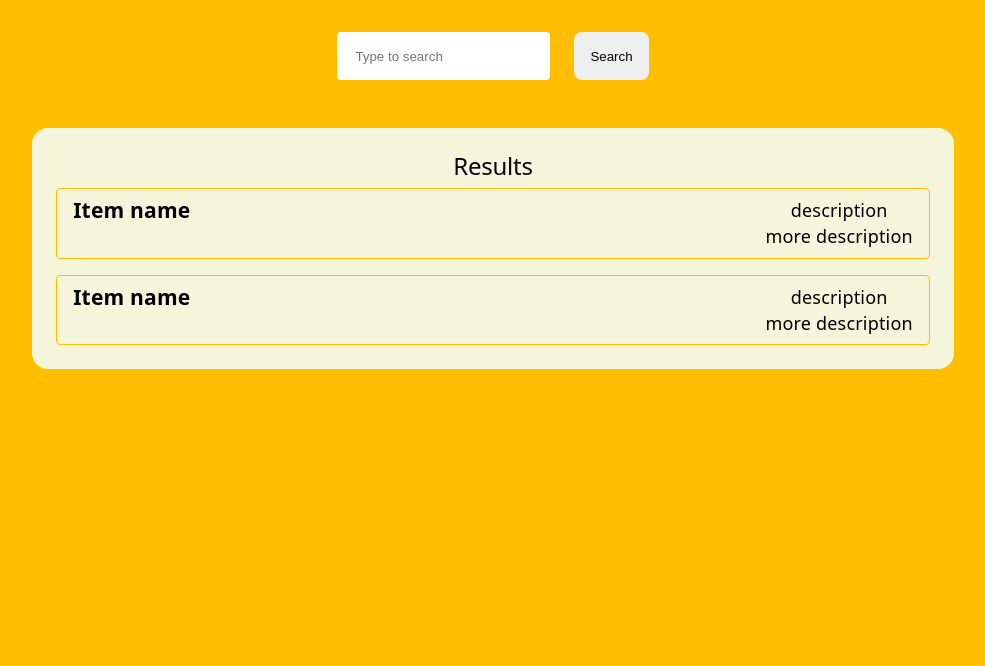
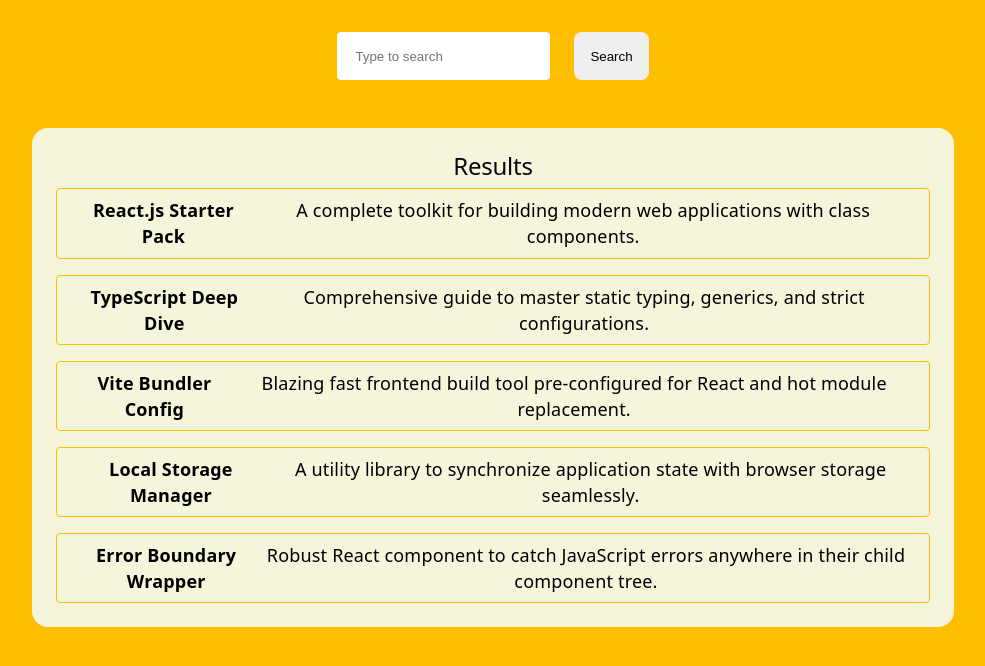
Before and after one commit to itsneedtoknow/rss-react, a React (Vite) app: page / in a window 1280 px wide. Shown: the top 666 px of the page, without its empty margins (147-1132 px from the left). Built offline with nearby package versions, Linux system fonts and the light colour scheme.

Commit message:
feat: add filter to search results

```diff
--- a/src/App.tsx
+++ b/src/App.tsx
@@ -1,47 +1,53 @@
 import { Component, type ReactNode, type SubmitEvent } from "react";
 import "./App.css";
 import { SearchForm } from "./components/SearchForm";
+import { SearchResults } from "./components/SearchResults";
+import { SearchItems } from "./data/searchItems";
 
 class App extends Component {
   state = {
-    query: "",
+    query: localStorage.getItem("query") ?? "",
+    filteredResults: [],
   };
+  componentDidMount() {
+    this.handleFilter(this.state.query);
+  }
   handleSubmit = (e: SubmitEvent<HTMLFormElement>, newQuery: string) => {
     this.setState({ query: newQuery });
-    console.log(newQuery);
+    this.handleFilter(newQuery);
+  };
+  handleFilter = (searchQuery: string) => {
+    const filtered = SearchItems.filter((item) => {
+      if (searchQuery.trim() === "") {
+        return true;
+      }
+      return (
+        item.name.toLowerCase().includes(searchQuery.toLowerCase()) ||
+        item.description.toLowerCase().includes(searchQuery.toLowerCase())
+      );
+    });
+    this.setState({ filteredResults: filtered });
+  };
+  handleLiveInputChange = (currentValue: string) => {
+    this.setState({ query: currentValue });
+    this.handleFilter(currentValue);
   };
   render(): ReactNode {
-    console.log(localStorage.getItem("query"));
     const { query } = this.state;
     return (
       <>
         <section className="search-section search">
           <div className="search__form">
             <div className="container-wrapper">
-              <SearchForm onSubmit={this.handleSubmit} query={query} />
+              <SearchForm
+                onSubmit={this.handleSubmit}
+                query={query}
+                onInputChange={this.handleLiveInputChange}
+              />
             </div>
           </div>
-          <div className="search__result">
-            <div className="container-wrapper">
-              <h2>Results</h2>
-              <ul className="result__list">
-                <li className="result__item">
-                  <h3 className="item__name">Item name</h3>
-                  <div className="item__description">
-                    <p>description</p>
-                    <p>more description</p>
-                  </div>
-                </li>
-                <li className="result__item">
-                  <h3 className="item__name">Item name</h3>
-                  <div className="item__description">
-                    <p>description</p>
-                    <p>more description</p>
-                  </div>
-                </li>
-              </ul>
-            </div>
-          </div>
+
+          <SearchResults items={this.state.filteredResults} />
         </section>
       </>
     );
--- /dev/null
+++ b/src/components/ResultItem.tsx
@@ -0,0 +1,14 @@
+import { Component, type ReactNode } from "react";
+import { type SearchItem } from "../data/searchItems";
+
+export class ResultItem extends Component<SearchItem> {
+  render(): ReactNode {
+    const { id, name, description } = this.props;
+    return (
+      <li className="result__item" id={id}>
+        <h4>{name}</h4>
+        <p>{description}</p>
+      </li>
+    );
+  }
+}
--- a/src/components/SearchForm.tsx
+++ b/src/components/SearchForm.tsx
@@ -8,6 +8,7 @@
 
 export class SearchForm extends Component<{
   query: string;
+  onInputChange: (inputValue: string) => void;
   onSubmit: (e: SubmitEvent<HTMLFormElement>, inputValue: string) => void;
 }> {
   state = {
@@ -15,6 +16,7 @@
   };
   handleInputChange = (e: ChangeEvent<HTMLInputElement>) => {
     this.setState({ inputValue: e.target.value });
+    this.props.onInputChange(e.target.value);
     if (e.target.value.trim() === "") {
       localStorage.removeItem("query");
     } else {
--- /dev/null
+++ b/src/components/SearchResults.tsx
@@ -0,0 +1,44 @@
+import { Component, type ReactNode } from "react";
+import { ResultItem } from "./ResultItem";
+//import { SearchItems } from "../data/searchItems";
+import { type SearchItem } from "../data/searchItems";
+
+interface SearchResultsProps {
+  items: SearchItem[];
+}
+export class SearchResults extends Component<SearchResultsProps> {
+  render(): ReactNode {
+    const { items } = this.props;
+    if (items.length > 0) {
+      return (
+        <>
+          <div className="search__result">
+            <div className="container-wrapper">
+              <h2>Results</h2>
+              <ul className="result__list">
+                {items.map((item) => {
+                  return (
+                    <ResultItem
+                      key={item.id}
+                      id={item.id}
+                      name={item.name}
+                      description={item.description}
+                    />
+                  );
+                })}
+              </ul>
+            </div>
+          </div>
+        </>
+      );
+    } else {
+      return (
+        <div className="search__result">
+          <div className="container-wrapper">
+            <p className="no-results">No items found matching your search.</p>
+          </div>
+        </div>
+      );
+    }
+  }
+}
--- /dev/null
+++ b/src/data/searchItems.ts
@@ -0,0 +1,37 @@
+export interface SearchItem {
+  name: string;
+  id: string;
+  description: string;
+}
+export const SearchItems: SearchItem[] = [
+  {
+    id: "1",
+    name: "React.js Starter Pack",
+    description:
+      "A complete toolkit for building modern web applications with class components.",
+  },
+  {
+    id: "2",
+    name: "TypeScript Deep Dive",
+    description:
+      "Comprehensive guide to master static typing, generics, and strict configurations.",
+  },
+  {
+    id: "3",
+    name: "Vite Bundler Config",
+    description:
+      "Blazing fast frontend build tool pre-configured for React and hot module replacement.",
+  },
+  {
+    id: "4",
+    name: "Local Storage Manager",
+    description:
+      "A utility library to synchronize application state with browser storage seamlessly.",
+  },
+  {
+    id: "5",
+    name: "Error Boundary Wrapper",
+    description:
+      "Robust React component to catch JavaScript errors anywhere in their child component tree.",
+  },
+];
```
